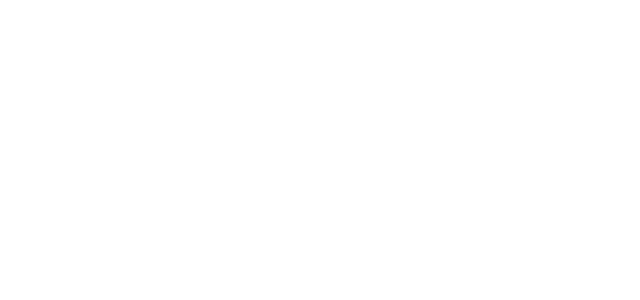
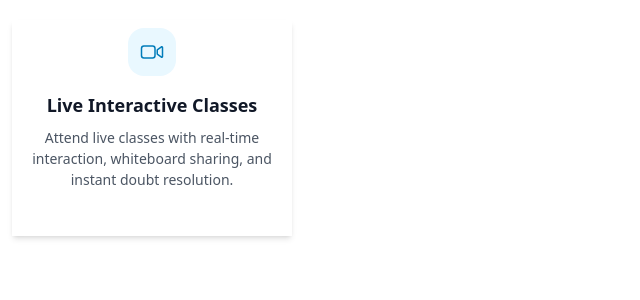
Before and after one commit to Midhun123-git/EduPlatFom, a React (Vite) app: page / in a window 1280 px wide. Before the commit this address had no page. Shown: the top 300 px of the page, without its empty margins (0-640 px from the left). Built offline with nearby package versions, Linux system fonts and the light colour scheme.

Commit message:
Section Component Completed

```diff
--- /dev/null
+++ b/src/Componets/Sections.jsx
@@ -0,0 +1,16 @@
+import React from 'react'
+import { IoVideocamOutline } from "react-icons/io5";
+const Sections = (props) => {
+  return (
+    <div className='flex w-full  flex-col items-center lg:w-[280px] lg:h-[216px] shadow-md mt-5 ml-3'>
+         <div className='w-[48px] h-[48px] flex items-center justify-center bg-[#E9F8FF]  rounded-[16px] mt-2'>
+                {/* <IoVideocamOutline  size={24} className='text-[#017CBA]'/> */}
+                {props.icon}
+         </div>
+         <p className='text-[#111827] font-[600] text-[18px] text-center mt-2 p-2'> {props.title}</p>
+         <p className='font-[400] text-[14px]  text-center text-[#4B5563] p-2 pt-0'>{props.description}</p>
+    </div>
+  )
+}
+
+export default Sections
--- a/src/main.jsx
+++ b/src/main.jsx
@@ -5,46 +5,21 @@
 import Sub from '../src/assets/Sub.png'
 import { HiOutlineBookOpen } from "react-icons/hi2";
 import './index.css'
-import Programs from "./Componets/Programs.jsx"
 import App from './App.jsx'
-import PopularCourses from "./Componets/PopularCourses.jsx";
+import Sections from "./Componets/Sections.jsx"
+import { IoVideocamOutline } from "react-icons/io5";
 createRoot(document.getElementById('root')).render(
   <React.StrictMode>
    <BrowserRouter>
         <App />
-        {/* <Programs
-      icon={<HiOutlineBookOpen size={35} />}
-      iconBg="#3B82F6"
-      title="School Tuition"
-      description=
-      {
-        <>
-          Classes 4-12 covering CBSE, ICSE,<br/> And State syllabi
-        </>
-      }
+       <Sections
+  icon={<IoVideocamOutline size={24} className="text-[#017CBA]" />}
+  title="Live Interactive Classes"
+  description="Attend live classes with real-time interaction,
+      whiteboard sharing, and instant doubt resolution."
 
-      point1="Interactive Live Classes"
-      point2="Doubt Clearing Sessions"
-      point3="Regular Assessments"
-         /> */}
-         {/* <PopularCourses
-  image={Sub}
-  discount="40% OFF"
-  popular="Popular"
-  level="Advanced"
-  rate="4.8"
-  review="(12,500)"
-  description={
-    <>
-      Complete Mathematics for <br /> Class 10 CBSE
-    </>
-  }
-  professor="Dr. Rajesh Kumar"
-  duration="6 Months"
-  lessons="180 Lessons"
-  price="₹2,999"
-  oldprice="₹8,999"
-/> */}
+/>
+
 
    </BrowserRouter>
    </React.StrictMode>,
```
